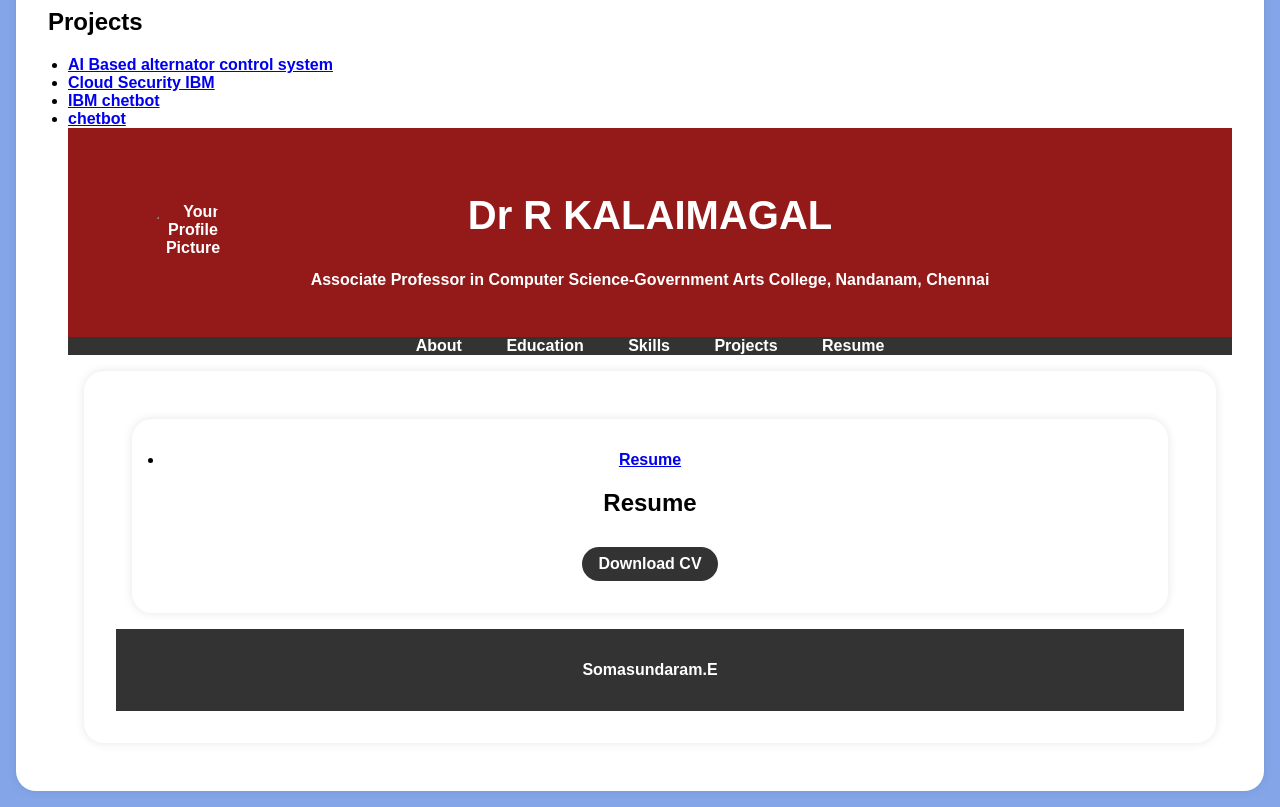
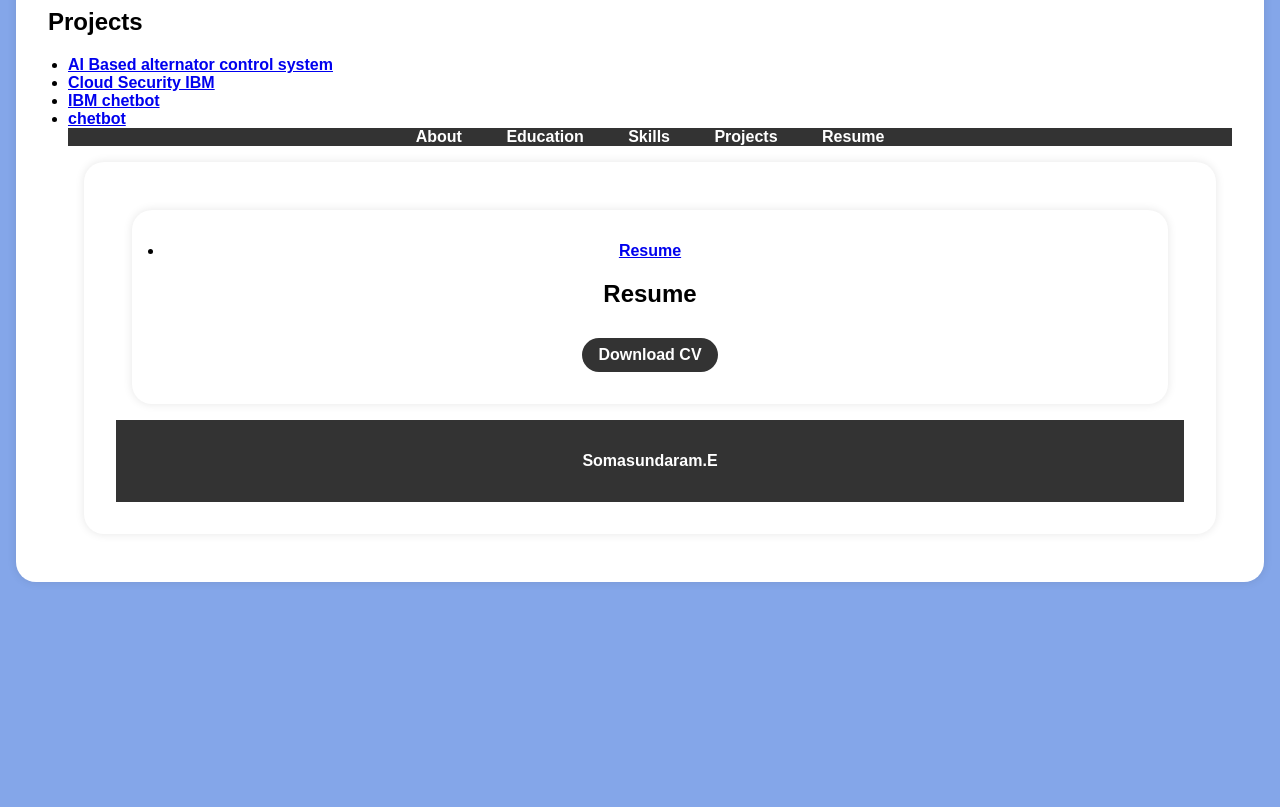
Before and after one commit to Somasundaram0707/Portfolio, a plain HTML site: page index.html in a window 1280 px wide. Shown: the part 980-1787 px from the top of the page. After the commit the page ends 1578 px from the top, so only its background shows below. Drawn offline with Linux system fonts and the light colour scheme.

Commit message:
index.html

```diff
--- a/index.html
+++ b/index.html
@@ -251,16 +251,7 @@
             padding-left: 20px;
         }
     </style>
-</head>
-<body>
-    <header>
-        <div class="header-content">
-            <!-- Add your profile picture here -->
-            <img src="./R.-Kalai-Magal-cs.jpg" alt="Your Profile Picture" class="profile-picture">
-            <h1>Dr R KALAIMAGAL</h1>
-            <p>Associate Professor in Computer Science-Government Arts College, Nandanam, Chennai</p>
-        </div>
-    </header>
+
 
     <nav>
         <ul>
```
